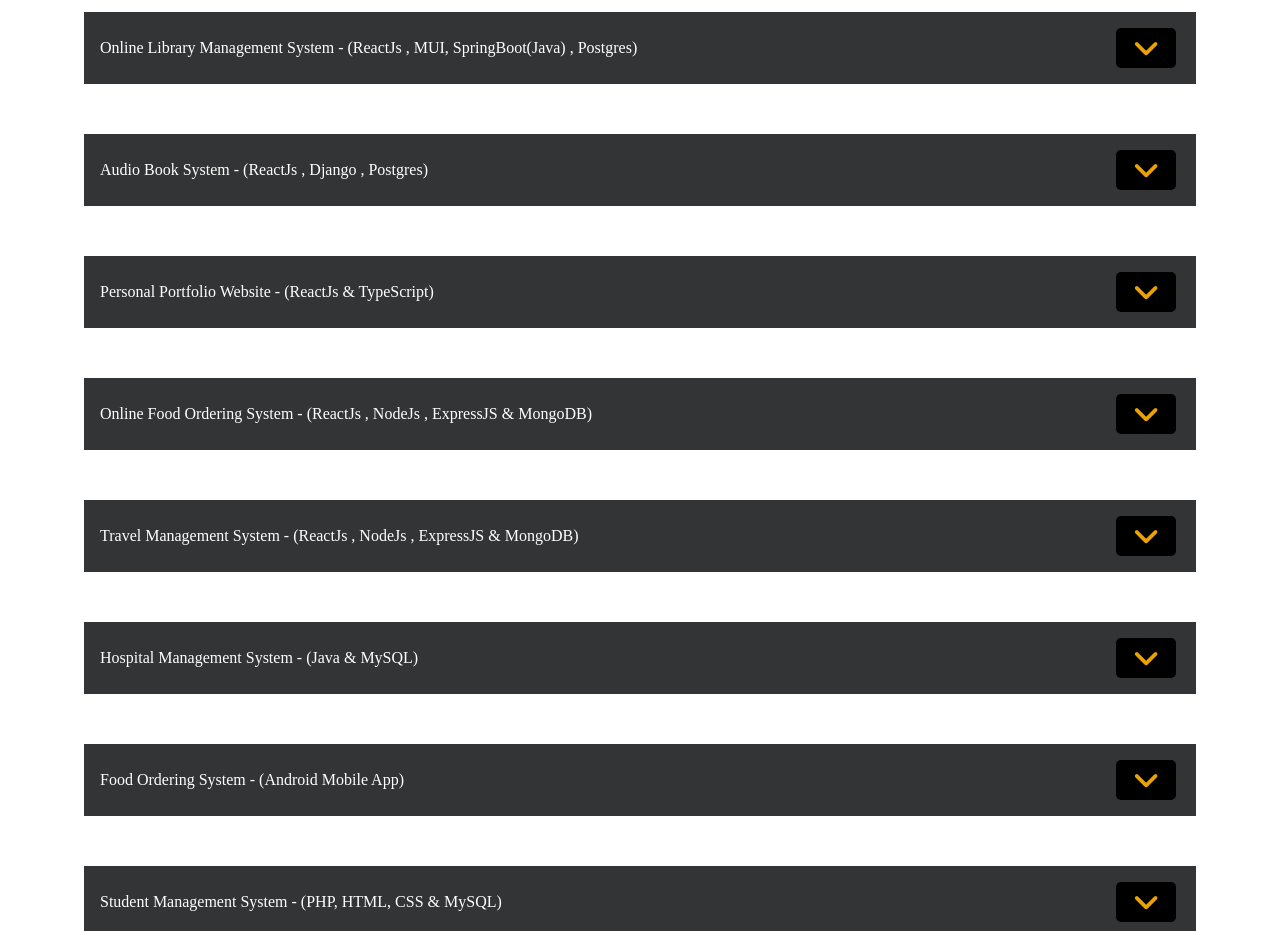
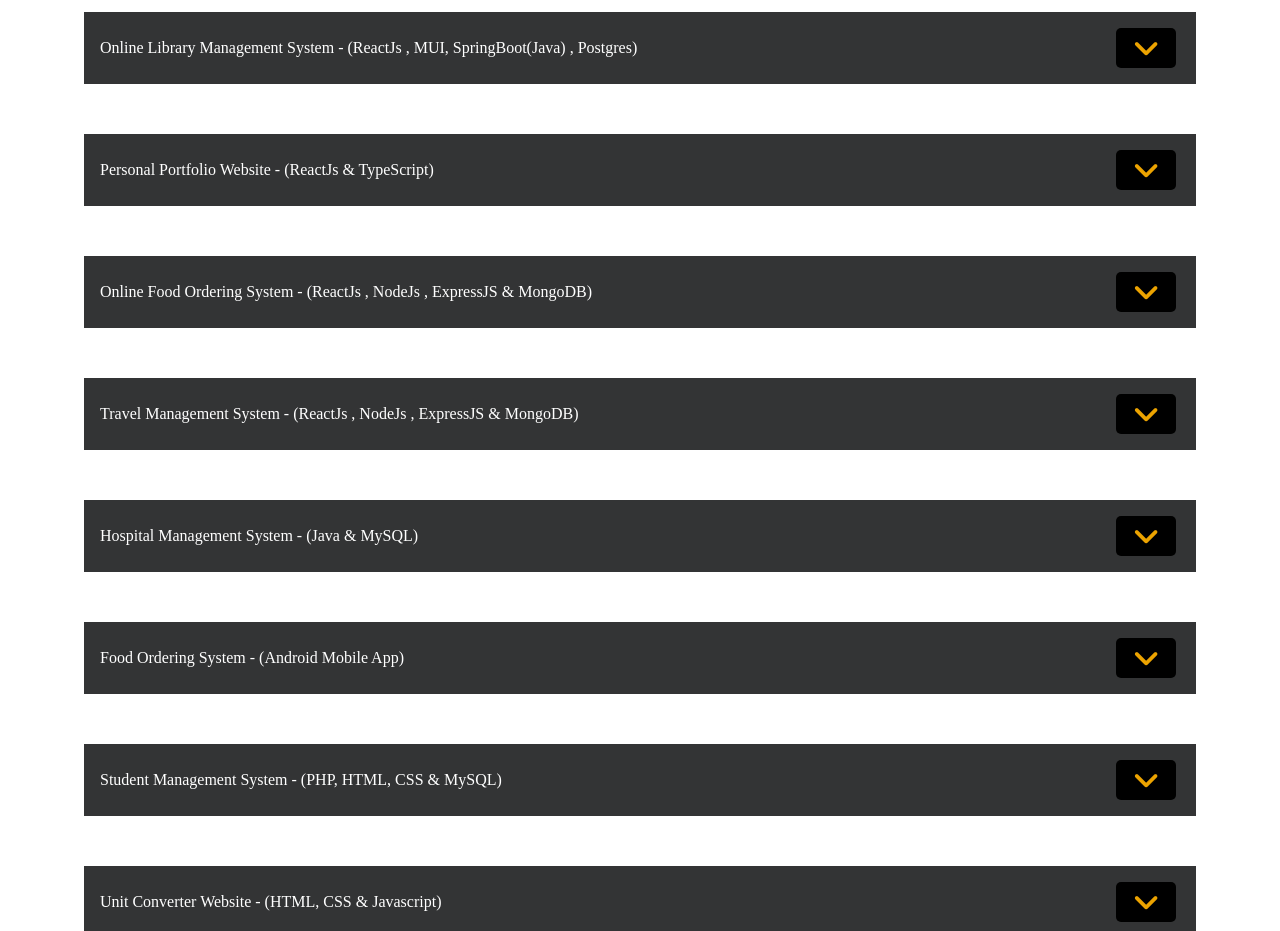
Before and after one commit to Kamindu99/personal-portfolio-web, a React (Create React App) app: page /my-projects in a window 1280 px wide. Shown: the part 1440-2371 px from the top of the page. Built offline with nearby package versions, Linux system fonts and the light colour scheme.

Commit message:
update my projects

```diff
--- a/src/pages/MyProjects.tsx
+++ b/src/pages/MyProjects.tsx
@@ -349,34 +349,7 @@ const MyProjects = (props: Props) => {
             ],
             url: "https://online-library-webapp.netlify.app/"
         },
-        {
-            id: "headingSixteen",
-            target: "collapseSixteen",
-            title: "Audio Book System - (ReactJs , Django , Postgres)",
-            description: "I developed a Audio Book System System using React.js, Django, Postgres. In this system, the user can register and login to the system. After login, the user can view the list of books and can download the books. The user can also view the list of authors and can download the books. The user can also view the list of categories and can download the books. The user can also view the list of publish.",
-            features: [
-                "User Management",
-                "Book Management",
-                "Ishihara Test Management",
-                "Sinhala Voice Command",
-            ],
-            technologies: [
-                "React",
-                "Bootstrap",
-                "CSS",
-                "Github",
-                "VsCode",
-                "Django",
-                "Postgres"
-            ],
-            image: [
-                {
-                    image: "https://res.cloudinary.com/dmfljlyu1/image/upload/v1698773910/audiobooksystem_qqkkeb.jpg",
-                    imagename: "1. Home Page"
-                }
-            ],
-            url: "https://listen-ed.netlify.app/"
-        },
+
         {
             id: "headingThree",
             target: "collapseThree",
```
